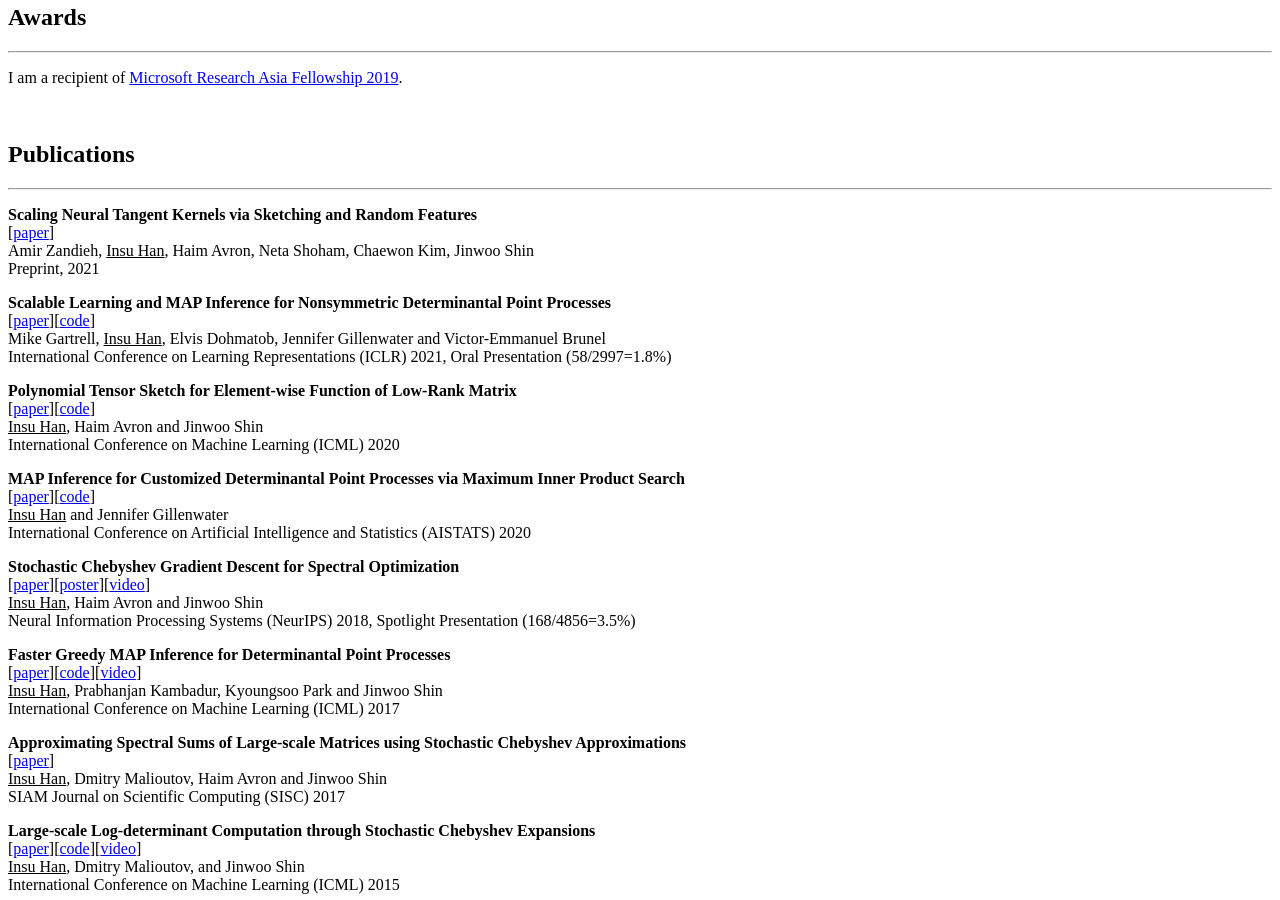
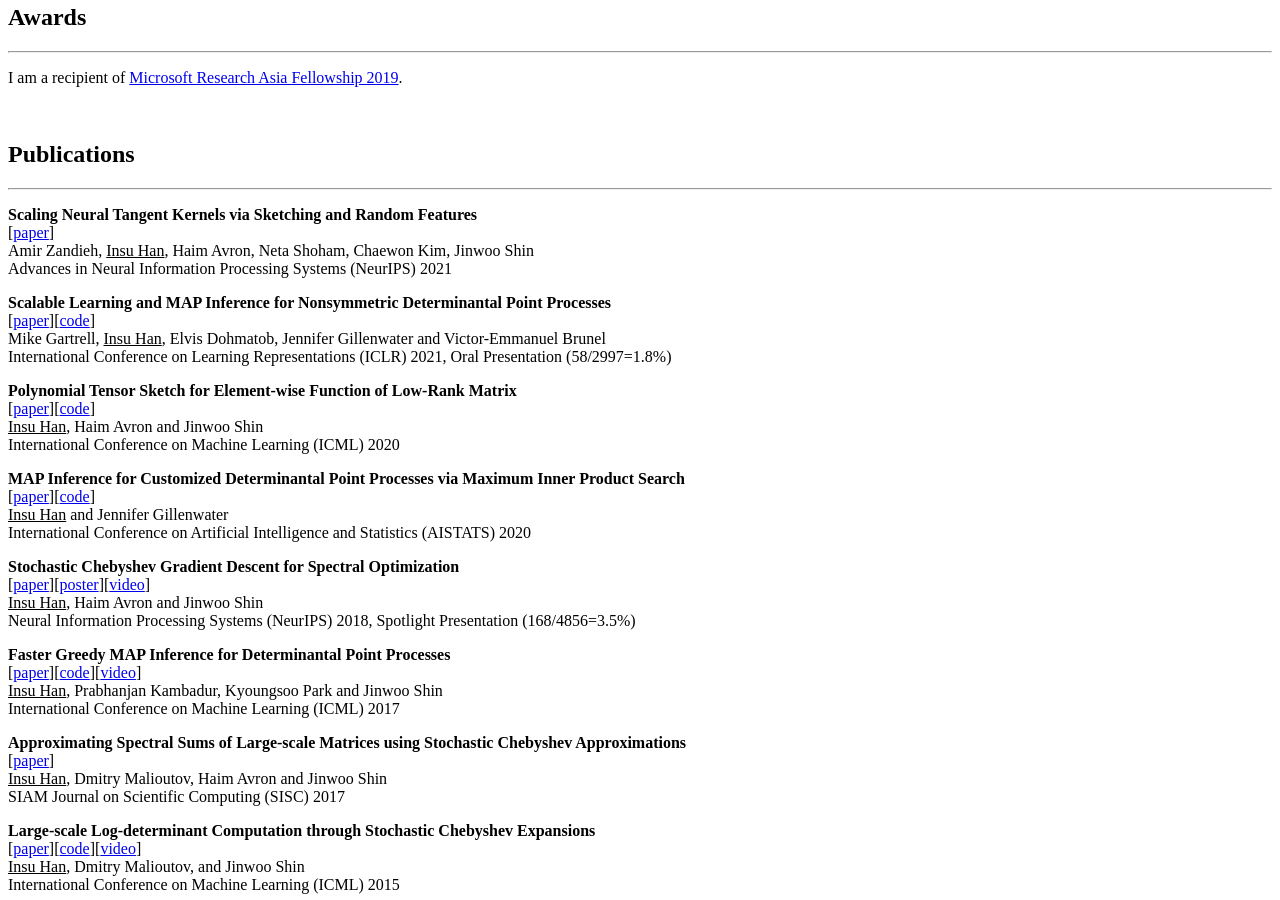
Before and after one commit to insuhan/insuhan.github.io, a Jekyll site: the page built from _posts/2019-10-12-about-me.markdown, in a window 1280 px wide and 900 px high, scrolled down 1302 px. Built offline with Jekyll 4.4.1, drawn with Linux system fonts in a browser that asks for light colours; a style sheet for code colours, icons or effects is not loaded.

Commit message:
Update 2019-10-12-about-me.markdown
update neurips21

```diff
--- a/_posts/2019-10-12-about-me.markdown
+++ b/_posts/2019-10-12-about-me.markdown
@@ -39,7 +39,7 @@ I am a recipient of [Microsoft Research Asia Fellowship 2019]. <br/>
 **Scaling Neural Tangent Kernels via Sketching and Random Features** <br/>
 [[paper][ntk_paper]]<br/>
 Amir Zandieh, <U>Insu Han</U>, Haim Avron, Neta Shoham, Chaewon Kim, Jinwoo Shin<br/>
-Preprint, 2021
+Advances in Neural Information Processing Systems (NeurIPS) 2021
 <br/>
 
 **Scalable Learning and MAP Inference for Nonsymmetric Determinantal Point Processes** <br/>
```
